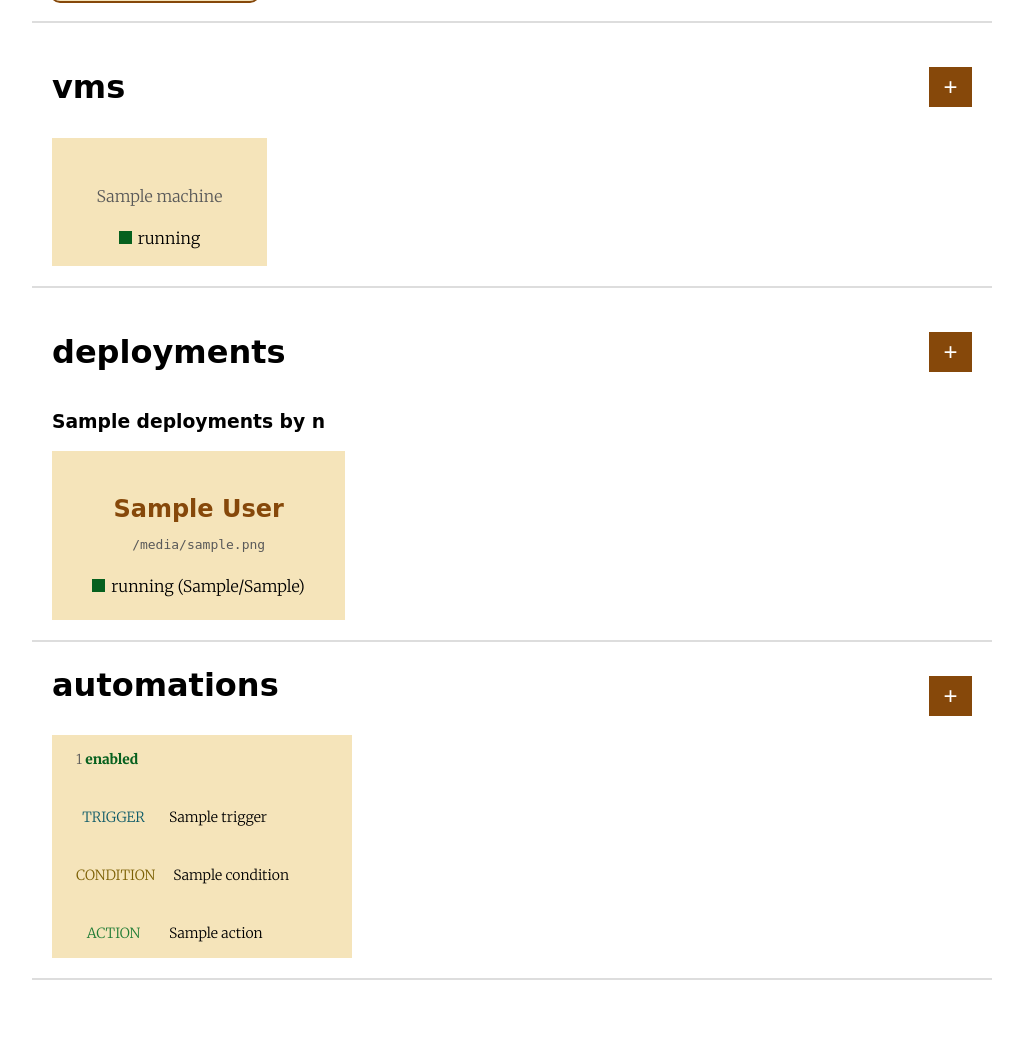
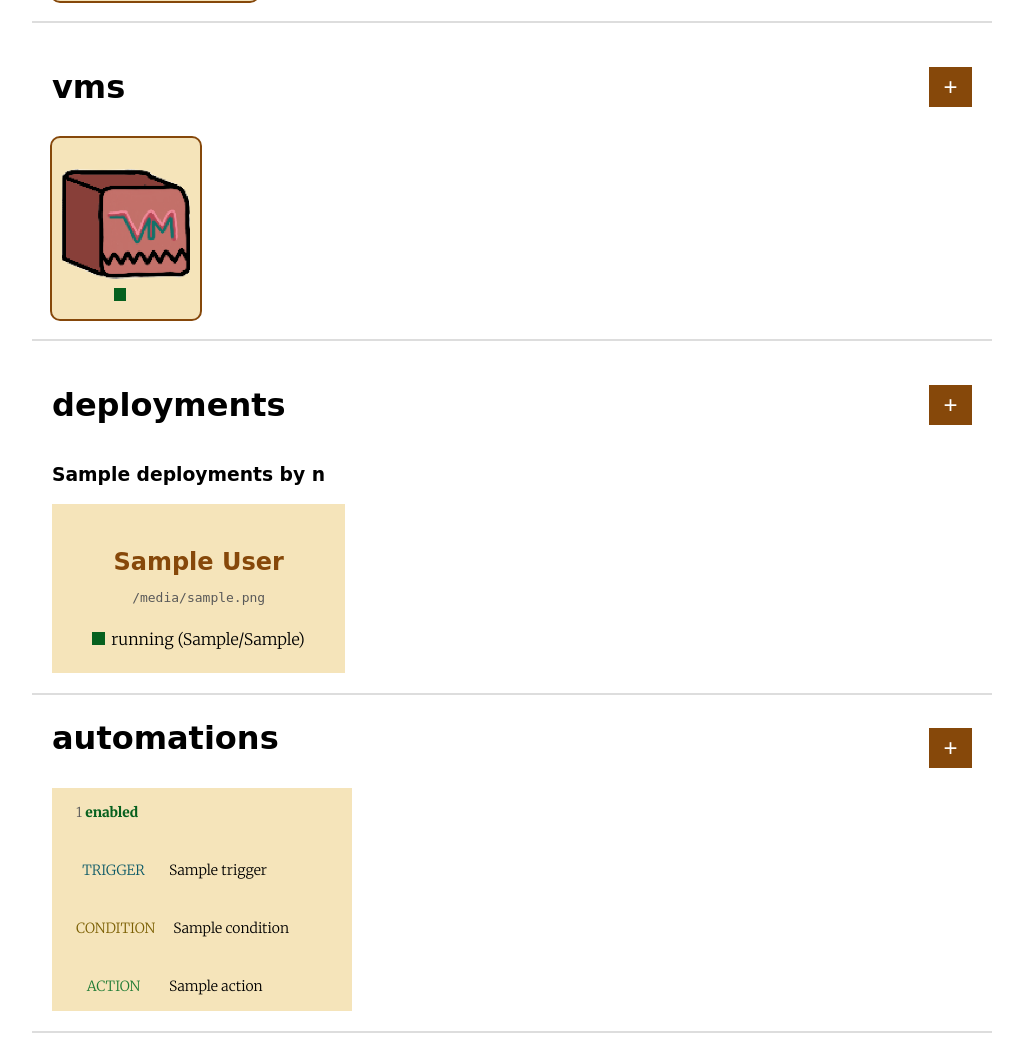
Before and after one commit to tiredkangaroo/mechanicaldinosaurs, a Django app: template frontend/console/templates/index.html in a window 1280 px wide. Shown: the part 478-1531 px from the top of the page, without its empty margins (128-1151 px from the left). Before the commit the page ends 1458 px from the top, so only its background shows below. Run offline with Django 5.2, Linux system fonts and the light colour scheme; the template is opened without the code that fills it: most values are stand-ins (such as "Sample title", 1, 10 or a date in 2020).

Commit message:
update machine link styling and add asset for vm

```diff
--- a/frontend/console/templates/index.html
+++ b/frontend/console/templates/index.html
@@ -120,12 +120,15 @@
         text-align: center;
         margin-right: 10px;
       }
-      .machine-link {
-        text-decoration: none; color: inherit; width: min-content; padding: 18px 10px; border-radius: 8px; background-color: var(--secondary-color); outline: 2px solid var(--primary-color); transition: all 0.2s ease-in-out;
+      .machine-link, .vm-link {
+        text-decoration: none; color: inherit; width: min-content; padding: 18px 10px; border-radius: 8px;
+        background-color: var(--secondary-color);
+        outline: 2px solid var(--primary-color);
+        transition: all 0.2s ease-in-out;
         color: var(--primary-color);
       }
-      .machine-link:hover {
-        outline: 2px solid var(--primary-color);
+      .machine-link:hover, .vm-link:hover {
+        /* outline: 2px solid var(--primary-color); */
         transform: scale(1.08);
       }
       .machine-name {
@@ -226,8 +229,16 @@
         </div>
         <div style="display: grid; grid-template-columns: 1fr 1fr 1fr 1fr; gap: 20px; margin-top: 10px">
           {% for vm in vms %}
-          <a href="{% url 'vm_detail' vm.machine.name vm.config.name %}" style="text-decoration: none; color: inherit">
-            <div
+          <a href="{% url 'vm_detail' vm.machine.name vm.config.name %}" class="vm-link">
+            <div style="display: flex; flex-direction: column; gap: 4px; justify-content: center; align-items: center">
+              <img src="{% static 'vm-box.png' %}" width="128px" style="border-radius: 8px; object-fit: cover" />
+              <div style="display: flex; flex-direction: row; gap: 12px; align-items: center">
+                  <div class="status-indicator status-{{ vm.status|lower }}" title="{{ vm.status }}"></div>
+                <h2 style="margin: 0;" class="machine-name">{{ vm.config.name }}</h2>
+              </div>
+            </div>
+
+            <!-- <div
               style="
                 padding: 18px 24px;
                 background-color: var(--secondary-color);
@@ -239,11 +250,7 @@
             >
               <h2 style="margin-bottom: 0; color: var(--primary-color)">{{ vm.config.name }}</h2>
               <p style="color: var(--md-gray); margin-top: 4px">{{ vm.machine.name }}</p>
-              <div style="display: flex; justify-content: center; align-items: center; gap: 6px">
-                <div class="status-indicator status-{{ vm.status|lower }}"></div>
-                {{ vm.status }}
-              </div>
-            </div>
+            </div> -->
           </a>
           {% empty %}
           <p style="margin: 0">No VMs found.</p>
```
Also changed, not shown: frontend/console/static/vm-box.png (added).
